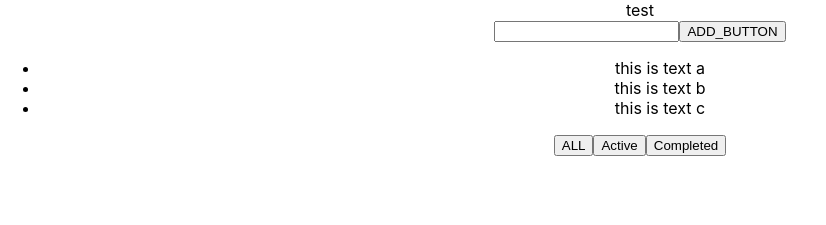
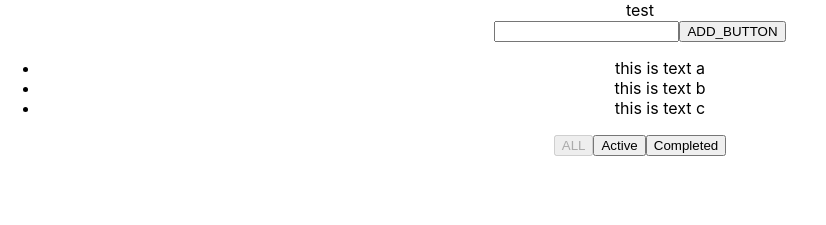
Before and after one commit to snamiki1212/redux-todo, a React (Create React App) app: page / in a window 1280 px wide. Shown: the top 225 px of the page, without its empty margins (0-826 px from the left). Built offline with nearby package versions, Linux system fonts and the light colour scheme.

Commit message:
Add disable feture

```diff
--- a/src/components/Link.js
+++ b/src/components/Link.js
@@ -1,9 +1,10 @@
 import React from 'react';
 
-const Link = ({ children, onClick }) => {
+const Link = ({ active, children, onClick }) => {
   return (
     <button
       onClick={onClick}
+      disabled={active}
     >
       {children}
     </button>
--- a/src/containers/FilterLink.js
+++ b/src/containers/FilterLink.js
@@ -3,7 +3,7 @@ import { connect } from 'react-redux';
 import { setVisibilityFilter } from '../actions';
 
 const mapStateToProps = (state, ownProps) => ({
-  // active: state.visibilityFilter === ownProps.filter
+  active: state.visibilityFilter === ownProps.filter
 })
 
 const mapDispatchToProps = (dispatch, ownProps) => ({
```
